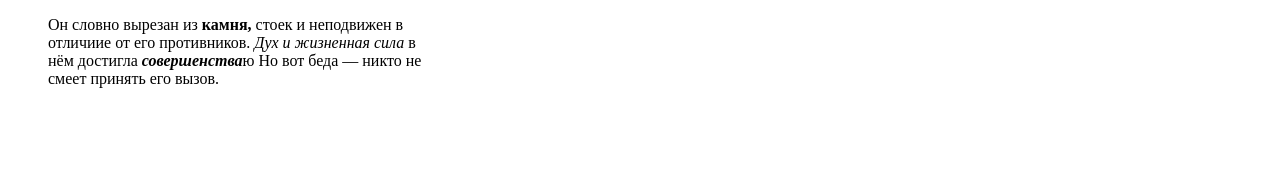
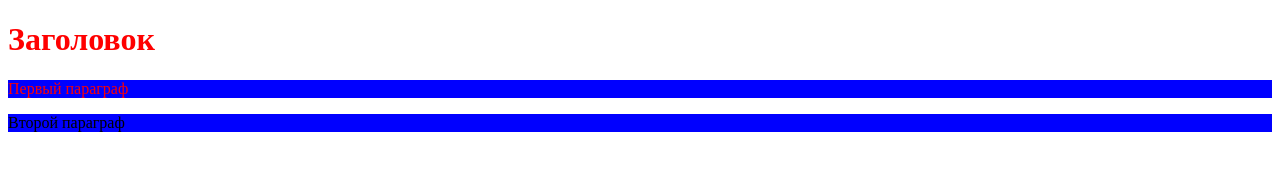
Before and after one commit to AngryCat-pixel/angrycat-pixelnix.github.io, a plain HTML site: page Practic_2/LessonThree/index.html in a window 1280 px wide. Drawn offline with Linux system fonts and the light colour scheme.

Commit message:
Practic Two - Lesson Three

```diff
--- a/Practic_2/LessonThree/index.html
+++ b/Practic_2/LessonThree/index.html
@@ -1,12 +1,13 @@
 <!DOCTYPE html>
-<html lang="ru">
-<head>
-    <meta charset="UTF-8">
-    <meta http-equiv="X-UA-Compatible" content="IE=edge">
-    <meta name="viewport" content="width=device-width, initial-scale=1.0">
-    <title>lesson Three</title>
-</head>
-<body>
-    <blockquote>Он словно вырезан из <b>камня,</b> стоек и неподвижен в <br>отличиие от его противников. <i>Дух и жизненная сила</i> в <br>нём достигла <b><i>совершенства</i></b>ю Но вот беда &mdash; никто не <br>смеет принять его вызов.</blockquote>
-</body>
+<html>
+  <head>
+    <title>Селекторы</title>
+    <meta charset="utf-8" />
+    <link rel="stylesheet" href="style.css">
+  </head>
+  <body>
+    <h1 class="text-red">Заголовок</h1>
+    <p class="text-red background-blue">Первый параграф</p>
+    <p class="background-blue">Второй параграф</p>
+  </body>
 </html>
--- /dev/null
+++ b/Practic_2/LessonThree/style.css
@@ -0,0 +1,6 @@
+.text-red {
+  color: red;
+}
+.background-blue {
+  background: blue
+}
```
Also changed, not shown: Practic_2/LessonThree/indexTwo.html (deleted, +0 -12 lines).
